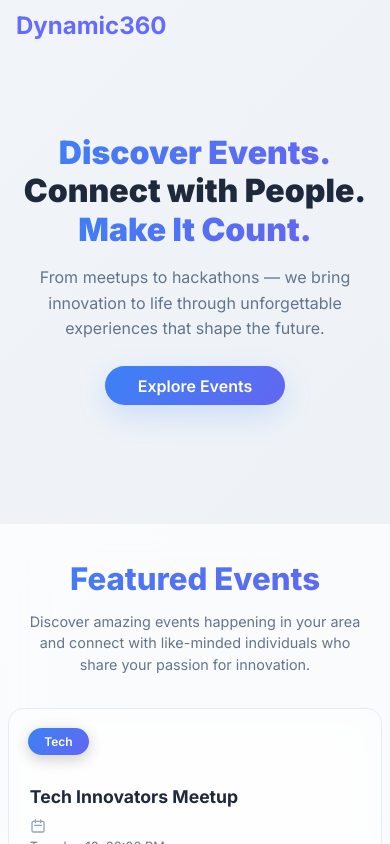
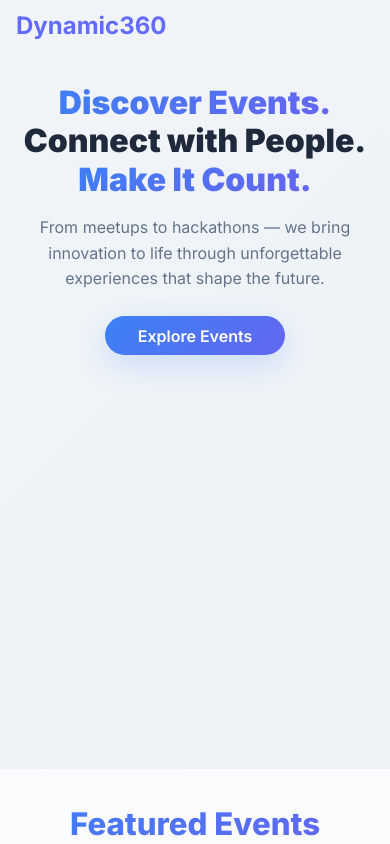
Before and after one commit to ChaudaryAbdullah/dynamic-360, a React (Vite) app: page / in a window 390 px wide. Shown: the top 844 px of the page. Built offline with nearby package versions, Linux system fonts and the light colour scheme.

Commit message:
first commit

```diff
--- a/src/styles/Home.css
+++ b/src/styles/Home.css
@@ -509,6 +509,7 @@ body {
     backdrop-filter: blur(20px);
     padding: 1rem;
     box-shadow: 0 5px 20px rgba(0, 0, 0, 0.1);
+    display: none;
   }
 
   .navbar-nav.show {
@@ -523,7 +524,8 @@ body {
 
   .hero-section {
     padding: 2rem 1rem;
-    margin-top: 50px;
+    min-height: 90vh;
+    text-align: center;
   }
 
   .hero-title {
@@ -651,8 +653,7 @@ body {
   }
   .hero-section {
     padding: 1.5rem 0.5rem;
-    min-height: 50vh;
-    margin-top: 50px;
+    min-height: 85vh;
   }
 
   .hero-title {
@@ -823,8 +824,7 @@ body {
     margin: 0.4rem;
   }
   .hero-section {
-    min-height: 50vh;
-    margin-top: 50px;
+    min-height: 100vh;
     padding: 1rem;
   }
 
```
